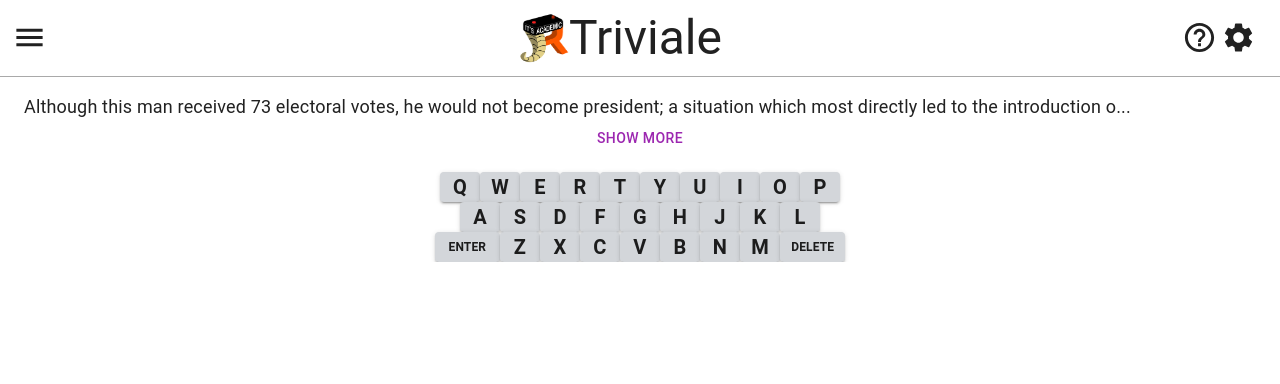
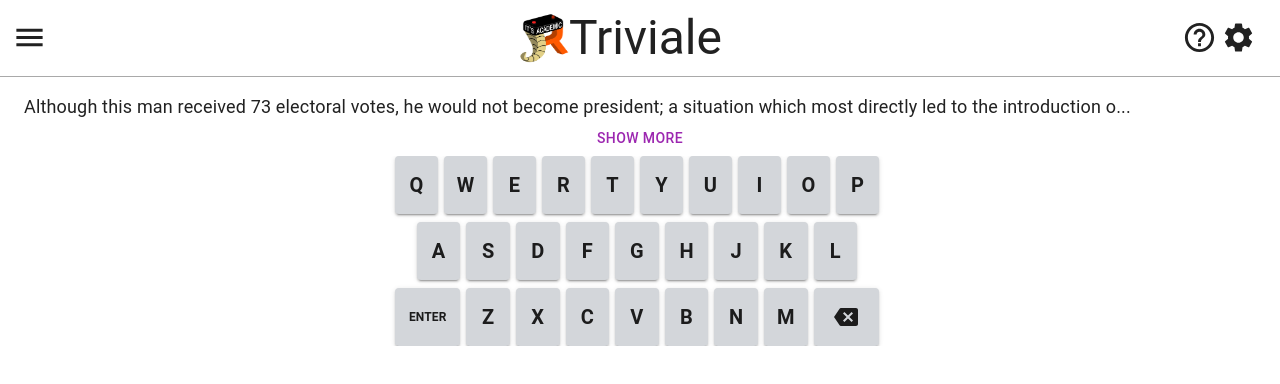
Before and after one commit to dotcomstar/Triviale, a React (Vite) app: page / in a window 1280 px wide. Shown: the top 384 px of the page. Built offline with nearby package versions, Linux system fonts and the light colour scheme; what simple-zustand-devtools would draw is missing.

Commit message:
Implement dynamic key width

```diff
--- a/src/App.tsx
+++ b/src/App.tsx
@@ -11,14 +11,14 @@ function App() {
   const { expandQuestion } = useQuestionExpansionStore();
   return (
     <ThemedLayout>
-      <Grid container spacing={2}>
+      <Grid container>
         <Grid item xs={12}>
           <NavBar />
         </Grid>
-        <Grid item xs={12} sx={{ mx: 3 }}>
+        <Grid item xs={12} sx={{ mx: 3, pt: 2 }}>
           <ExpandableText>{data[0].question}</ExpandableText>
         </Grid>
-        <Grid item xs={12} sx={{ mx: 3 }} overflow={"scroll"}>
+        <Grid item xs={12} sx={{ px: 0 }} overflow={"scroll"}>
           <Keyboard
             onChar={(c) => {
               console.log(c);
--- a/src/components/keyboard/Key.tsx
+++ b/src/components/keyboard/Key.tsx
@@ -4,17 +4,17 @@ import { ReactNode } from "react";
 type Props = {
   children?: ReactNode;
   value: string;
-  width?: number;
   fontSize?: number;
   onClick: (value: string) => void;
+  width: string;
   isRevealing?: boolean;
 };
 
 const Key = ({
   children,
-  width = 40,
   value,
   onClick,
+  width,
   isRevealing,
   fontSize = 20,
 }: Props) => {
@@ -31,13 +31,17 @@ const Key = ({
       aria-label={`${value} key`}
       onClick={handleClick}
       sx={{
-        width: `${width}px`,
-        minWidth: `${width}px`,
+        width: { width },
+        // width: "calc(((100vw - 16px) - (8 * 6px)) / 10)",
+        height: "58px",
+        minWidth: "20px",
         transitionDelay: isRevealing ? `${REVEAL_TIME_MS}ms` : "unset",
         p: 0,
         "&.MuiButton-contained": {
           padding: 0,
         },
+        mr: "6px",
+        alignContent: "center",
       }}
       variant="contained"
       color="primary"
--- a/src/components/keyboard/Keyboard.tsx
+++ b/src/components/keyboard/Keyboard.tsx
@@ -1,9 +1,9 @@
-import { Stack } from "@mui/material";
+import BackspaceIcon from "@mui/icons-material/Backspace";
+import { Icon, Stack } from "@mui/material";
 import { useEffect } from "react";
 import Key from "./Key";
 // import { DELETE_TEXT, ENTER_TEXT } from '../../constants/strings';
 // import { getStatuses } from '../../lib/statuses';
-// import { localeAwareUpperCase } from '../../lib/words';
 
 type KeyboardProps = {
   onChar: (value: string) => void;
@@ -18,8 +18,15 @@ const Keyboard = ({
   onEnter,
   isRevealing,
 }: KeyboardProps) => {
-  const DELETE_TEXT = "Delete";
   const ENTER_TEXT = "Enter";
+
+  // TODO: Refactor into variables
+  const topRowWidth =
+    "min(((100vw - 16px) - (9 * 6px)) / 10, ((500px - 16px) - (9 * 6px)) / 10)";
+  const defaultRowWidth =
+    "min(((100vw - 16px) - (8 * 6px)) / 10, ((500px - 16px) - (8 * 6px)) / 10)";
+  const enterDeleteWidth =
+    "min(((100vw - 16px) - (8 * 6px)) / 10 * 1.5, ((500px - 16px) - (8 * 6px)) / 10 * 1.5)";
 
   const onClick = (value: string) => {
     if (value === "ENTER") {
@@ -52,13 +59,20 @@ const Keyboard = ({
   }, [onEnter, onDelete, onChar]);
 
   return (
-    <Stack direction="column" justifyContent="center" alignItems="center">
+    <Stack
+      direction="column"
+      justifyContent="center"
+      alignItems="center"
+      spacing="8px"
+      sx={{ mx: "8px" }}
+    >
       <Stack direction="row">
         {["Q", "W", "E", "R", "T", "Y", "U", "I", "O", "P"].map((key) => (
           <Key
             value={key}
             key={key}
             onClick={onClick}
+            width={topRowWidth}
             isRevealing={isRevealing}
           />
         ))}
@@ -69,12 +83,18 @@ const Keyboard = ({
             value={key}
             key={key}
             onClick={onClick}
+            width={defaultRowWidth}
             isRevealing={isRevealing}
           />
         ))}
       </Stack>
       <Stack direction="row">
-        <Key width={65.4} fontSize={12} value="ENTER" onClick={onClick}>
+        <Key
+          fontSize={12}
+          width={enterDeleteWidth}
+          value="ENTER"
+          onClick={onClick}
+        >
           {ENTER_TEXT}
         </Key>
         {["Z", "X", "C", "V", "B", "N", "M"].map((key) => (
@@ -82,11 +102,19 @@ const Keyboard = ({
             value={key}
             key={key}
             onClick={onClick}
+            width={defaultRowWidth}
             isRevealing={isRevealing}
           />
         ))}
-        <Key width={65.4} fontSize={12} value="DELETE" onClick={onClick}>
-          {DELETE_TEXT}
+        <Key
+          fontSize={12}
+          width={enterDeleteWidth}
+          value="DELETE"
+          onClick={onClick}
+        >
+          <Icon>
+            <BackspaceIcon />
+          </Icon>
         </Key>
       </Stack>
     </Stack>
```
